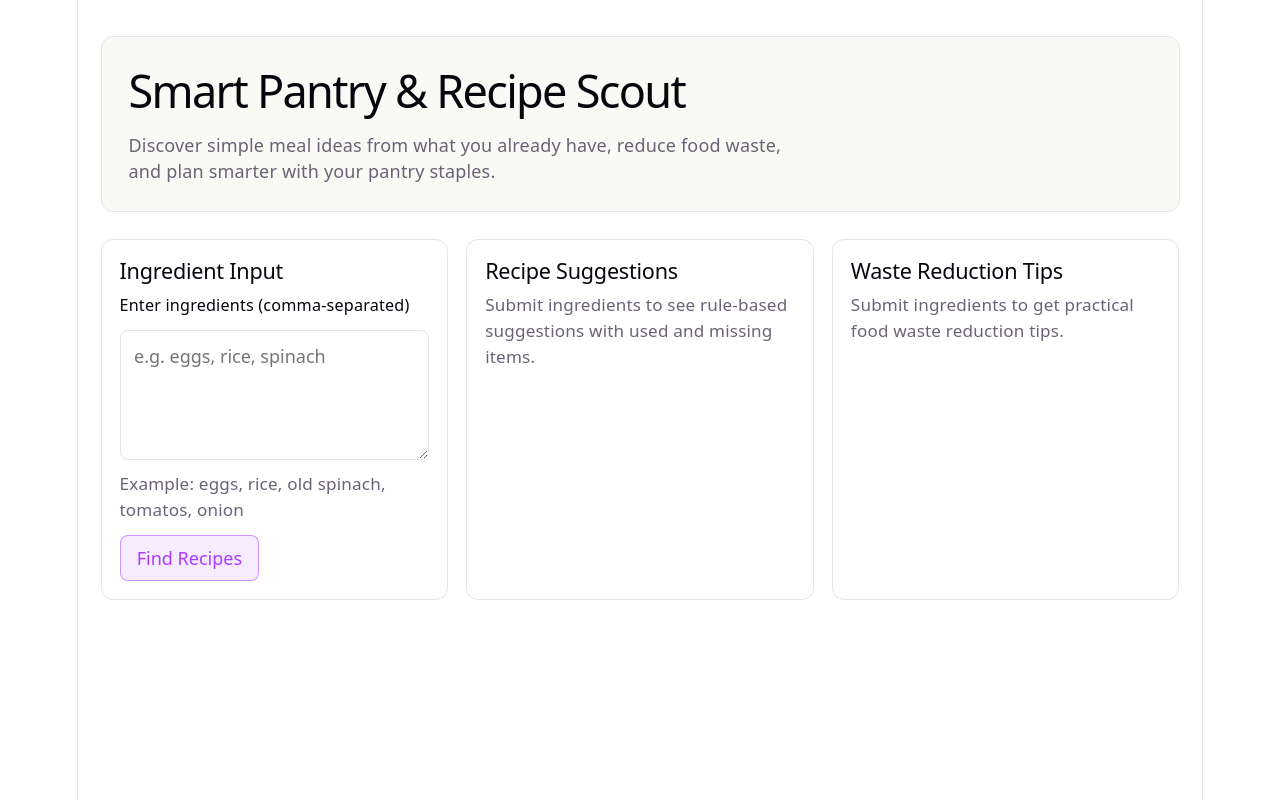
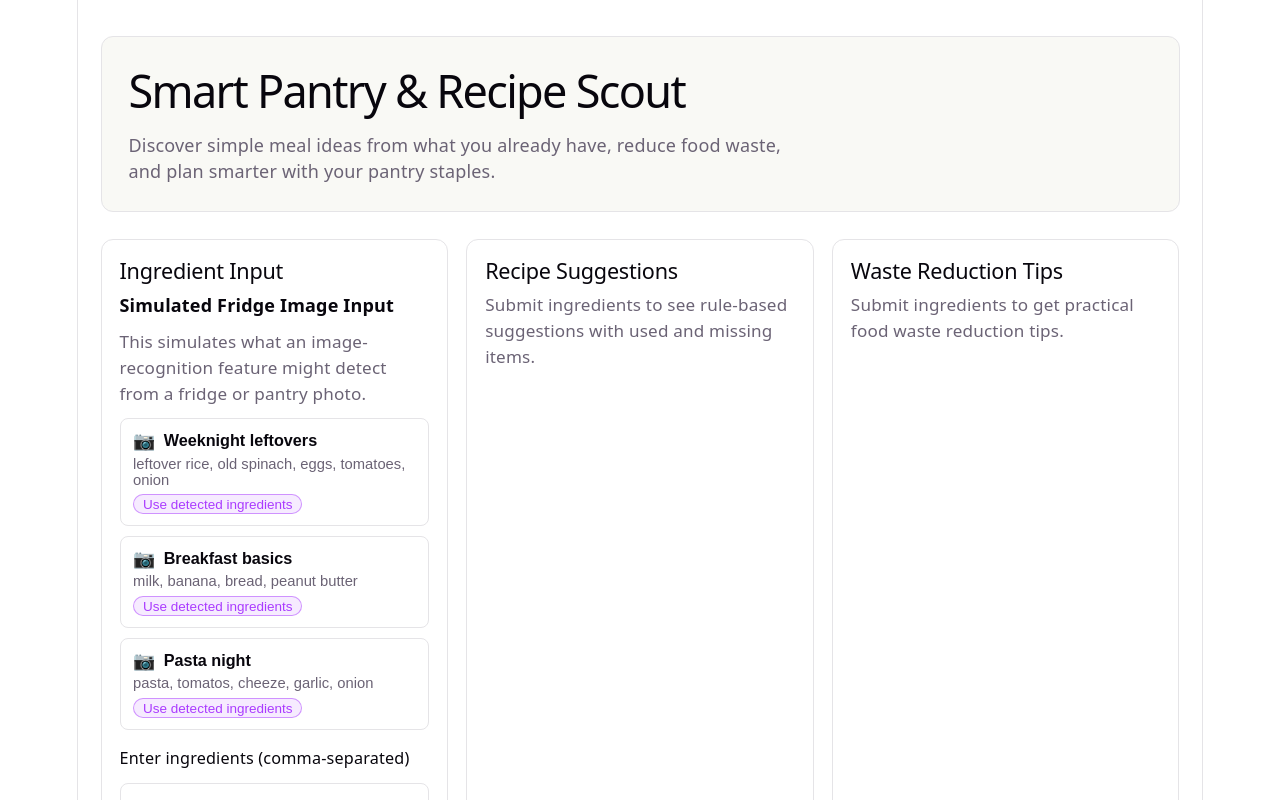
Before and after one commit to KevinDrake04/Smart-Pantry-Recipe-Scout, a React (Vite) app: page / in a window 1280 px wide. Shown: the top 800 px of the page. Built offline with nearby package versions, Linux system fonts and the light colour scheme.

Commit message:
Add simulated fridge image input

```diff
--- a/src/App.css
+++ b/src/App.css
@@ -50,6 +50,82 @@
 .ingredient-input {
   display: grid;
   gap: 0.65rem;
+}
+
+.simulated-image-input {
+  margin-bottom: 0.85rem;
+  display: grid;
+  gap: 0.6rem;
+}
+
+.simulated-heading {
+  margin: 0;
+  font-size: 1rem;
+  color: var(--text-h);
+}
+
+.simulated-note {
+  font-size: 0.85rem;
+}
+
+.sample-grid {
+  display: grid;
+  gap: 0.55rem;
+}
+
+.sample-option {
+  text-align: left;
+  border: 1px solid var(--border);
+  border-radius: 8px;
+  background: var(--bg);
+  padding: 0.6rem 0.7rem;
+  cursor: pointer;
+  display: grid;
+  gap: 0.2rem;
+}
+
+.sample-top-row {
+  display: flex;
+  align-items: center;
+  gap: 0.45rem;
+}
+
+.sample-icon {
+  font-size: 1rem;
+}
+
+.sample-option:hover {
+  border-color: var(--accent-border);
+  background: var(--accent-bg);
+}
+
+.sample-option.selected {
+  border-color: var(--accent);
+  background: var(--accent-bg);
+  box-shadow: 0 0 0 1px var(--accent-border) inset;
+}
+
+.sample-title {
+  font-size: 0.9rem;
+  color: var(--text-h);
+  font-weight: 600;
+}
+
+.sample-ingredients {
+  font-size: 0.82rem;
+  color: var(--text);
+  overflow-wrap: anywhere;
+}
+
+.sample-cta {
+  justify-self: start;
+  margin-top: 0.15rem;
+  font-size: 0.75rem;
+  color: var(--accent);
+  border: 1px solid var(--accent-border);
+  border-radius: 999px;
+  padding: 0.1rem 0.5rem;
+  background: var(--accent-bg);
 }
 
 .ingredient-label {
--- a/src/App.tsx
+++ b/src/App.tsx
@@ -1,5 +1,6 @@
 import { useState } from 'react'
 import IngredientInput from './components/IngredientInput'
+import SimulatedImageInput from './components/SimulatedImageInput'
 import {
   parseIngredients,
   type ParsedIngredient,
@@ -43,6 +44,10 @@ function App() {
       <section className="placeholder-grid" aria-label="Feature sections">
         <article className="placeholder-card">
           <h2>Ingredient Input</h2>
+          <SimulatedImageInput
+            onSelectIngredients={setIngredientText}
+            selectedIngredients={ingredientText}
+          />
           <IngredientInput
             value={ingredientText}
             onChange={setIngredientText}
--- /dev/null
+++ b/src/components/SimulatedImageInput.tsx
@@ -0,0 +1,62 @@
+type SimulatedImageOption = {
+  title: string
+  ingredients: string
+}
+
+type SimulatedImageInputProps = {
+  onSelectIngredients: (ingredients: string) => void
+  selectedIngredients?: string
+}
+
+const sampleOptions: SimulatedImageOption[] = [
+  {
+    title: 'Weeknight leftovers',
+    ingredients: 'leftover rice, old spinach, eggs, tomatoes, onion',
+  },
+  {
+    title: 'Breakfast basics',
+    ingredients: 'milk, banana, bread, peanut butter',
+  },
+  {
+    title: 'Pasta night',
+    ingredients: 'pasta, tomatos, cheeze, garlic, onion',
+  },
+]
+
+function SimulatedImageInput({
+  onSelectIngredients,
+  selectedIngredients = '',
+}: SimulatedImageInputProps) {
+  return (
+    <section className="simulated-image-input" aria-label="Simulated image input">
+      <h3 className="simulated-heading">Simulated Fridge Image Input</h3>
+      <p className="simulated-note">
+        This simulates what an image-recognition feature might detect from a
+        fridge or pantry photo.
+      </p>
+      <div className="sample-grid">
+        {sampleOptions.map((option) => (
+          <button
+            key={option.title}
+            type="button"
+            className={`sample-option ${
+              selectedIngredients === option.ingredients ? 'selected' : ''
+            }`}
+            onClick={() => onSelectIngredients(option.ingredients)}
+          >
+            <span className="sample-top-row">
+              <span className="sample-icon" aria-hidden="true">
+                📷
+              </span>
+              <span className="sample-title">{option.title}</span>
+            </span>
+            <span className="sample-ingredients">{option.ingredients}</span>
+            <span className="sample-cta">Use detected ingredients</span>
+          </button>
+        ))}
+      </div>
+    </section>
+  )
+}
+
+export default SimulatedImageInput
```
